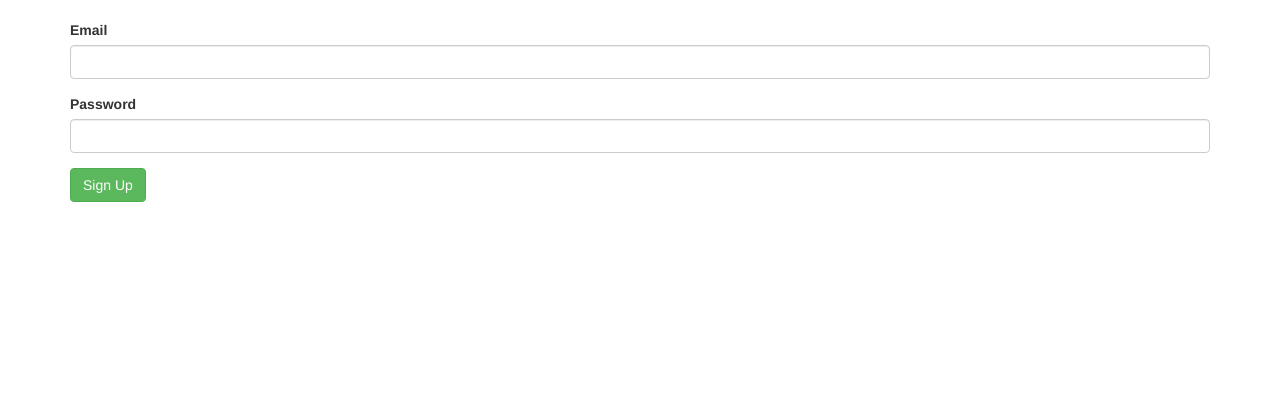
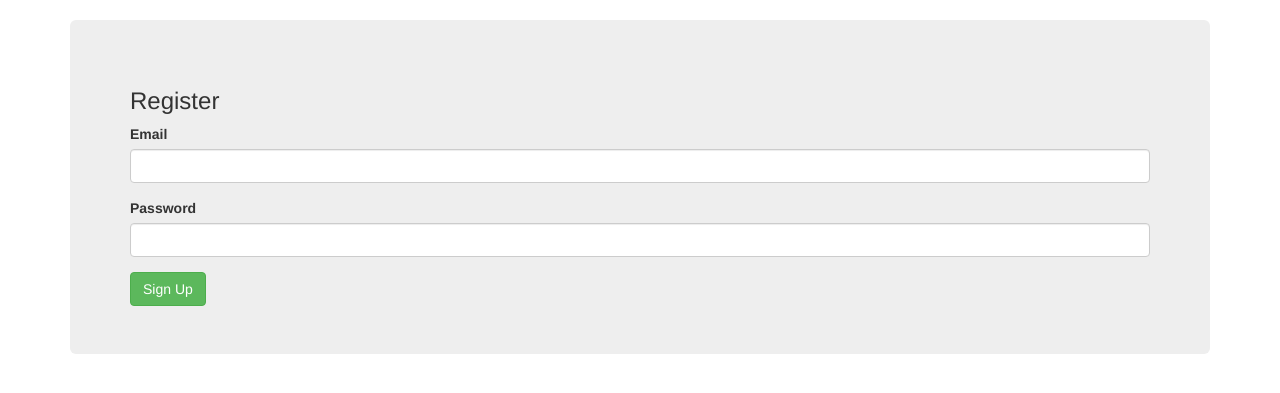
Before and after one commit to nupurbaghel/nupur-blog, a Flask app: page /register in a window 1280 px wide. Shown: the part 52-445 px from the top of the page. Run offline with Flask 2, Linux system fonts and the light colour scheme; some libraries are stand-ins or nearby versions.

Commit message:
First completed version

```diff
--- a/src/templates/register.html
+++ b/src/templates/register.html
@@ -1,6 +1,8 @@
 {% extends "base.html" %}
 {% block content %}
 <div class="container page-form">
+    <div class="jumbotron">
+        <h3>Register</h3>
     <form id="login-form" action="/auth/register" method="post">
         <div class="form-group" >
             <label for="email">Email</label>
@@ -12,5 +14,6 @@
         </div>
         <button type="submit" class="btn btn-success">Sign Up</button>
     </form>
+    </div>
 </div>
 {% endblock %}
```
